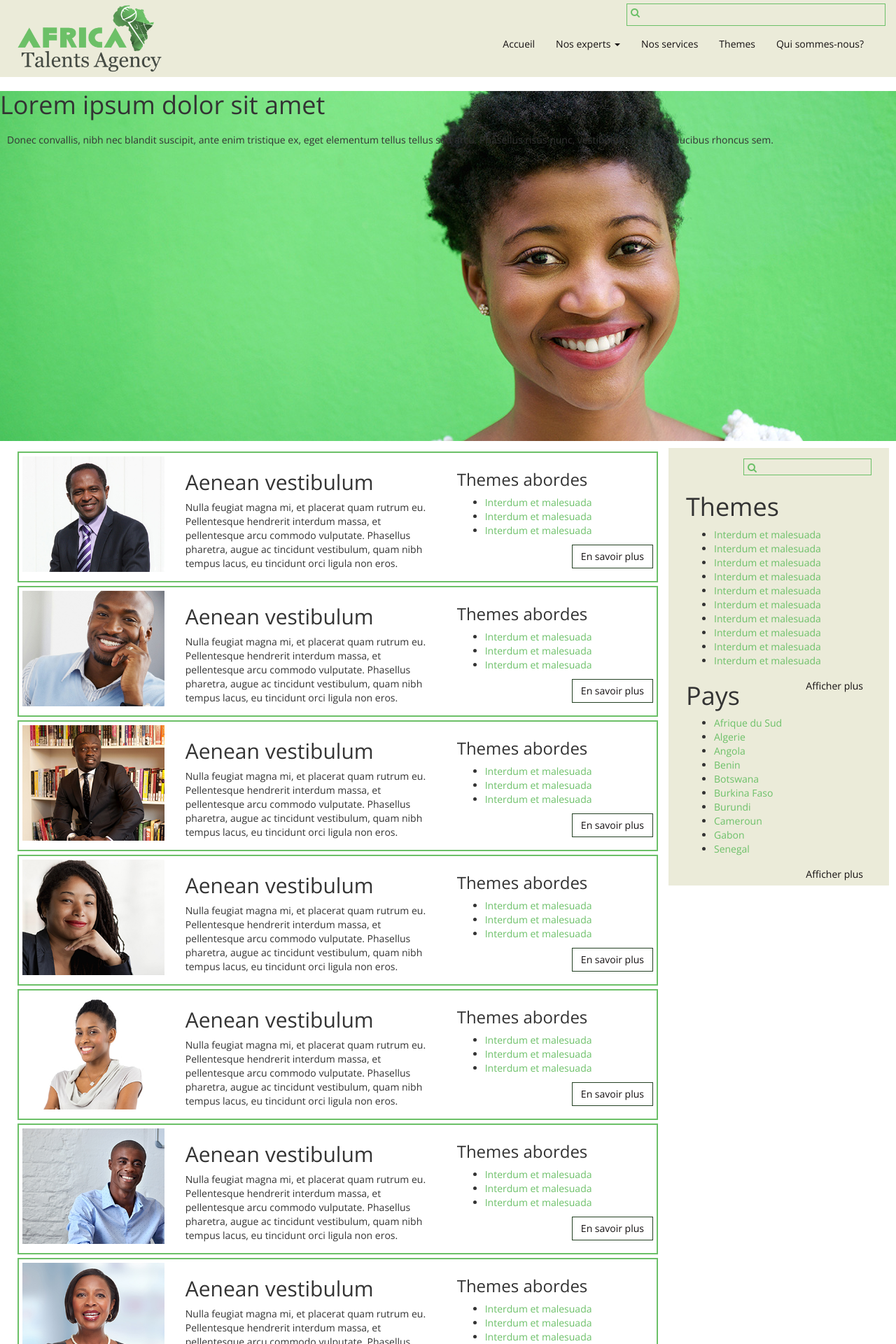
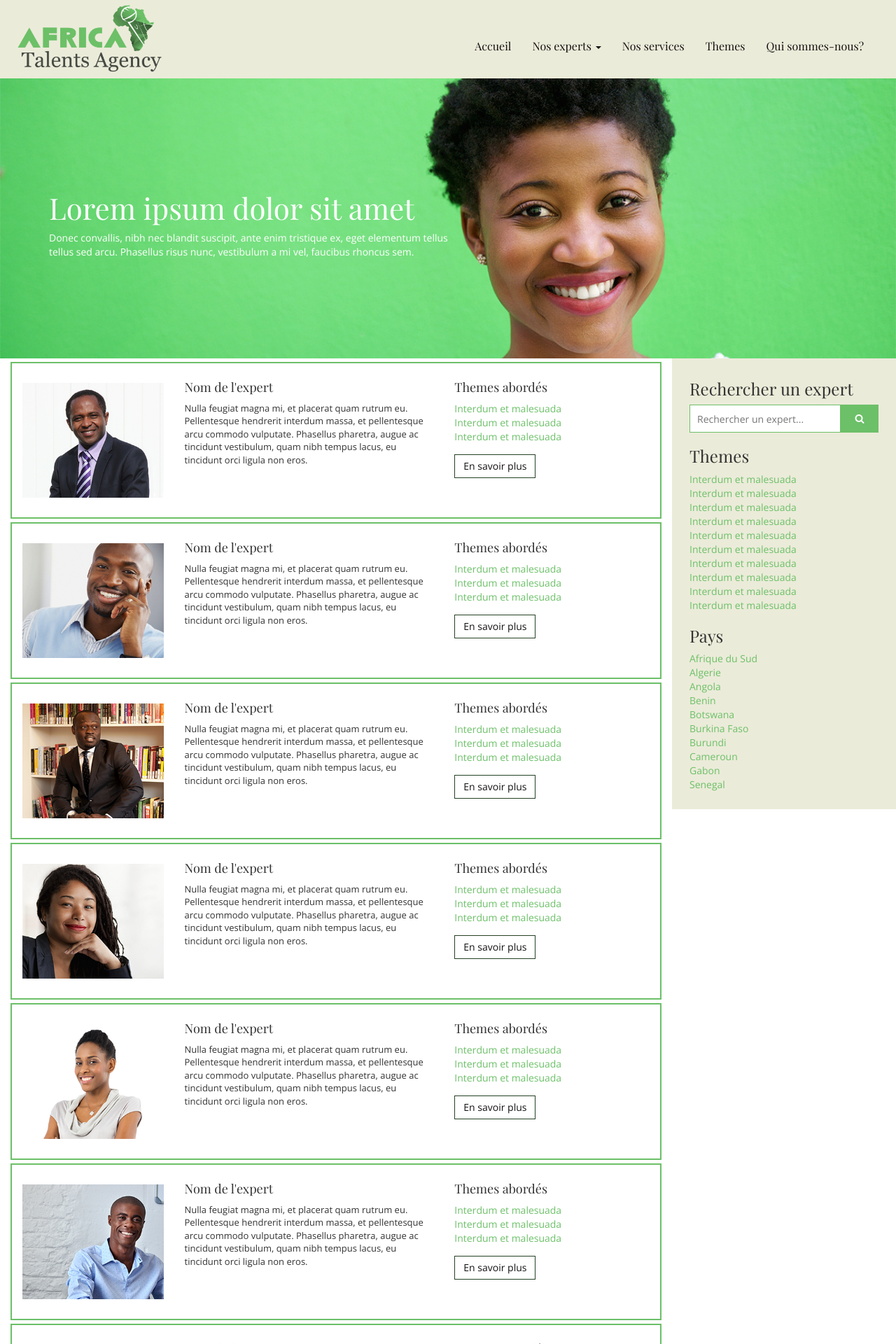
Before and after one commit to Glomay/AfricaTalentAgency, a PHP site: page /liste_expert.php in a window 1280 px wide. Shown: the top 1920 px of the page at 70% size. Run offline with PHP 8.4, Linux system fonts and the light colour scheme; some libraries are stand-ins or nearby versions.

Commit message:
Finalisation de la page es experts

```diff
--- a/css/_header.scss
+++ b/css/_header.scss
@@ -1,6 +1,6 @@
 .main-header{
   background-color: $couleur;
-  .search-bar{
+  /*.search-bar{
     form {
       margin-top: 5px;
       input{
@@ -20,9 +20,12 @@
         top: 10px;
       }
     }
-  }
+  }*/
 
   .nav-menu{
+    font-family: $police2;
+    font-size: 16px;
+    margin-top: 40px;
     button{
       background-color: $vert;
       span{
@@ -33,6 +36,7 @@
       border: none;
       box-shadow: none;
       border-radius: 0;
+      font-family: $police1;
     }
     .nav.navbar-nav{
       float: right;
--- /dev/null
+++ b/css/_liste-experts.scss
@@ -0,0 +1,54 @@
+.main-img{
+  padding: 0;
+  .content{
+    .slide-title{
+      margin-top: 0;
+      padding: 10px;
+    }
+    P{
+      padding: 10px;
+    }
+    height: 500px;
+    width: auto;
+    background-size: cover;
+    background-position: center center;
+    position: relative;
+  }
+}
+
+.liste{
+  .expert-descrip{
+    border: solid 2px $vert;
+    padding: 15px;
+    margin: 5px 0;
+    a.frame{
+      display: flex;
+      width: 100%;
+      height: 190px;
+      overflow: hidden;
+      justify-content: center;
+      align-items: center;
+    }
+    h4{
+      font-family: $police2;
+      font-size: 18px;
+    }
+    p{
+      font-size: 13px;
+    }
+    ul{
+      list-style: none;
+      padding: 0;
+      margin: 0 0 15px;
+    }
+    a{
+      color: $vert;
+    }
+    .btn{
+      background: none;
+      color: $noir;
+      border-radius: 0;
+      border: solid 1px $vert-fonce;
+    }
+  }
+}
--- a/css/_responsive.scss
+++ b/css/_responsive.scss
@@ -13,6 +13,7 @@
 @media (max-width: 768px) {
   .main-header{
     .nav-menu{
+      margin: 0;
       .nav.navbar-nav{
         float: none;
       }
@@ -50,7 +51,6 @@
   }
   .liste{
     .expert-descrip{
-      padding: 0;
       img{
         display: block;
         margin: auto;
--- /dev/null
+++ b/css/_sidebar.scss
@@ -0,0 +1,41 @@
+#side{
+  background-color: $couleur;
+  .side_menu{
+    padding: 10px;
+
+    h3{
+      font-family: $police2;
+    }
+
+    ul{
+      list-style: none;
+      padding: 0;
+      margin: 0 0 15px;
+    }
+
+    .search-bar{
+      form{
+        display: flex;
+        flex-direction: row;
+
+        input[type=search]{
+          width: 80%;
+          border: solid 1px $vert;
+          padding: 5px 10px;
+          height: 40px;
+        }
+        button{
+          border: solid 1px $vert;
+          background-color: $vert;
+          height: 40px;
+          width: 20%;
+          color: #fff;
+        }
+      }
+    }
+
+    a{
+      color: $vert;
+    }
+  }
+}
--- a/css/_variables.scss
+++ b/css/_variables.scss
@@ -2,3 +2,6 @@ $vert: #6cc068;
 $vert-fonce: #244123;
 $noir: #151112;
 $couleur: #ebebd9;
+
+$police1: 'Open Sans', sans-serif;
+$police2: 'Playfair Display', serif;
--- a/css/style.css
+++ b/css/style.css
@@ -1,21 +1,30 @@
 .main-header {
-  background-color: #ebebd9; }
-  .main-header .search-bar form {
-    margin-top: 5px; }
-    .main-header .search-bar form input {
+  background-color: #ebebd9;
+  /*.search-bar{
+    form {
+      margin-top: 5px;
+      input{
         display: block;
         width: 100%;
         padding: 5px;
-      border: solid 1px #6cc068;
-      background-color: #ebebd9; }
-    .main-header .search-bar form button {
+        border: solid 1px $vert;
+        background-color: $couleur;
+      }
+      button{
         background: none;
         float: left;
         border: hidden;
-      color: #6cc068;
+        color: $vert;
         display: block;
         position: absolute;
-      top: 10px; }
+        top: 10px;
+      }
+    }
+  }*/ }
+  .main-header .nav-menu {
+    font-family: "Playfair Display", serif;
+    font-size: 16px;
+    margin-top: 40px; }
     .main-header .nav-menu button {
       background-color: #6cc068; }
       .main-header .nav-menu button span {
@@ -23,7 +32,8 @@
     .main-header .nav-menu .dropdown-menu {
       border: none;
       box-shadow: none;
-    border-radius: 0; }
+      border-radius: 0;
+      font-family: "Open Sans", sans-serif; }
     .main-header .nav-menu .nav.navbar-nav {
       float: right; }
       .main-header .nav-menu .nav.navbar-nav li a {
@@ -33,7 +43,7 @@
         position: relative; }
 
 body {
-  font-family: 'Open Sans', sans-serif; }
+  font-family: "Open Sans", sans-serif; }
 
 *, *:active {
   outline: none; }
@@ -48,7 +58,7 @@ a:active {
   text-decoration: none; }
 
 .section-title {
-  font-family: 'Playfair Display', serif; }
+  font-family: "Playfair Display", serif; }
 
 .experts-isotope .expert {
   display: inline-block;
@@ -82,7 +92,7 @@ a:active {
     .experts-isotope .expert .details .nom {
       font-size: 20px;
       margin-bottom: 15px;
-      font-family: 'Playfair Display', serif; }
+      font-family: "Playfair Display", serif; }
 .experts-isotope .expert:hover .details {
   bottom: 10px; }
 
@@ -102,7 +112,7 @@ a:active {
       background: none;
       height: 60px;
       text-transform: uppercase;
-      font-family: 'Playfair Display', serif;
+      font-family: "Playfair Display", serif;
       font-size: 18px;
       color: #393939;
       position: relative; }
@@ -171,66 +181,22 @@ a:active {
     .actu .actualite p {
       color: #151112; }
 
-.main-img {
-  padding: 0; }
-  .main-img .content {
-    height: 500px;
-    width: auto;
+.page-banner {
   background-size: cover;
-    background-position: center center;
-    position: relative; }
-    .main-img .content .slide-title {
-      margin-top: 0;
-      padding: 10px; }
-    .main-img .content P {
-      padding: 10px; }
-
-.liste {
-  padding: 10px; }
-  .liste .expert-descrip {
-    border: solid 2px #6cc068;
-    padding: 5px;
-    margin: 5px 0; }
-    .liste .expert-descrip a {
-      color: #6cc068; }
-    .liste .expert-descrip .btn {
-      float: right;
-      background: none;
-      color: #151112;
-      border-radius: 0;
-      border: solid 1px #244123; }
-
-#side {
-  background-color: #ebebd9; }
-  #side .side_menu {
-    padding: 10px; }
-    #side .side_menu .search-bar {
-      padding: 5px 0 5px 0;
-      overflow: hidden; }
-      #side .side_menu .search-bar form {
-        float: right; }
-        #side .side_menu .search-bar form input {
-          border: solid 1px #6cc068;
-          background-color: #ebebd9;
-          width: 100%; }
-        #side .side_menu .search-bar form button {
-          background: none;
-          float: left;
-          border: hidden;
-          color: #6cc068;
-          display: block;
-          position: absolute;
-          top: 20px; }
-    #side .side_menu a {
-      color: #6cc068; }
-  #side .theme .slide-title {
-    color: #151112; }
-  #side .theme .btn {
-    float: right;
-    background-color: #ebebd9;
-    color: #151112;
-    border-radius: 0;
-    border: none; }
+  background-position: center center; }
+  .page-banner .container {
+    display: flex;
+    align-items: center;
+    justify-items: center;
+    height: 400px; }
+    .page-banner .container .content {
+      width: 50%; }
+      .page-banner .container .content .page-title {
+        font-size: 42px;
+        color: #fff;
+        font-family: "Playfair Display", serif; }
+      .page-banner .container .content .small-title {
+        color: #fff; }
 
 .main-carousel {
   position: relative; }
@@ -348,11 +314,82 @@ a:active {
         font-size: 16px;
         cursor: pointer; }
 
+.main-img {
+  padding: 0; }
+  .main-img .content {
+    height: 500px;
+    width: auto;
+    background-size: cover;
+    background-position: center center;
+    position: relative; }
+    .main-img .content .slide-title {
+      margin-top: 0;
+      padding: 10px; }
+    .main-img .content P {
+      padding: 10px; }
+
+.liste .expert-descrip {
+  border: solid 2px #6cc068;
+  padding: 15px;
+  margin: 5px 0; }
+  .liste .expert-descrip a.frame {
+    display: flex;
+    width: 100%;
+    height: 190px;
+    overflow: hidden;
+    justify-content: center;
+    align-items: center; }
+  .liste .expert-descrip h4 {
+    font-family: "Playfair Display", serif;
+    font-size: 18px; }
+  .liste .expert-descrip p {
+    font-size: 13px; }
+  .liste .expert-descrip ul {
+    list-style: none;
+    padding: 0;
+    margin: 0 0 15px; }
+  .liste .expert-descrip a {
+    color: #6cc068; }
+  .liste .expert-descrip .btn {
+    background: none;
+    color: #151112;
+    border-radius: 0;
+    border: solid 1px #244123; }
+
+#side {
+  background-color: #ebebd9; }
+  #side .side_menu {
+    padding: 10px; }
+    #side .side_menu h3 {
+      font-family: "Playfair Display", serif; }
+    #side .side_menu ul {
+      list-style: none;
+      padding: 0;
+      margin: 0 0 15px; }
+    #side .side_menu .search-bar form {
+      display: flex;
+      flex-direction: row; }
+      #side .side_menu .search-bar form input[type=search] {
+        width: 80%;
+        border: solid 1px #6cc068;
+        padding: 5px 10px;
+        height: 40px; }
+      #side .side_menu .search-bar form button {
+        border: solid 1px #6cc068;
+        background-color: #6cc068;
+        height: 40px;
+        width: 20%;
+        color: #fff; }
+    #side .side_menu a {
+      color: #6cc068; }
+
 /*responsive design*/
 @media (max-width: 992px) {
   .experts-isotope .expert {
     width: calc(100% / 3); } }
 @media (max-width: 768px) {
+  .main-header .nav-menu {
+    margin: 0; }
     .main-header .nav-menu .nav.navbar-nav {
       float: none; }
 
@@ -374,8 +411,6 @@ a:active {
   .theme-pays img {
     height: 400px; }
 
-  .liste .expert-descrip {
-    padding: 0; }
   .liste .expert-descrip img {
     display: block;
     margin: auto; }
--- a/css/style.scss
+++ b/css/style.scss
@@ -2,7 +2,7 @@
 @import "variables";
 @import "header";
 body{
-  font-family: 'Open Sans', sans-serif;
+  font-family: $police1
 }
 
 *, *:active{
@@ -23,7 +23,7 @@ a:active{
 
 
 .section-title{
-  font-family: 'Playfair Display', serif;
+  font-family: $police2
 }
 
 .experts-isotope{
@@ -63,7 +63,7 @@ a:active{
       .nom{
         font-size:  20px;
         margin-bottom: 15px;
-        font-family: 'Playfair Display', serif;
+        font-family: $police2;
       }
     }
   }
@@ -92,7 +92,7 @@ a:active{
       background: none;
       height: 60px;
       text-transform: uppercase;
-      font-family: 'Playfair Display', serif;
+      font-family: $police2;
       font-size: 18px;
       color: #393939;
       position: relative;
@@ -178,87 +178,37 @@ a:active{
     }
   }
 }
-.main-img{
-  padding: 0;
-  .content{
-    .slide-title{
-      margin-top: 0;
-      padding: 10px;
-    }
-    P{
-      padding: 10px;
-    }
-    height: 500px;
-    width: auto;
-    background-size: cover;
-    background-position: center center;
-    position: relative;
-  }
-}
-.liste{
-  padding: 10px;
-  .expert-descrip{
-    border: solid 2px $vert;
-    padding: 5px;
-    margin: 5px 0;
-    a{
-      color: $vert;
-    }
-    .btn{
-      float: right;
-      background: none;
-      color: $noir;
-      border-radius: 0;
-      border: solid 1px $vert-fonce;
+
+
+.page-banner{
+  background-size: cover;
+  background-position:  center center;
+
+  .container{
+    display: flex;
+    align-items: center;
+    justify-items: center;
+    height: 400px;
+
+    .content{
+      width: 50%;
+      .page-title{
+        font-size: 42px;
+        color: #fff;
+        font-family: $police2;
+      }
+      .small-title{
+        color: #fff;
+      }
     }
   }
 }
 
-#side{
-  background-color: $couleur;
-  .side_menu{
-    padding: 10px;
 
-    .search-bar{
-      padding: 5px 0 5px 0;
-      overflow: hidden;
-      form {
-        float: right;
-        input{
-          border: solid 1px $vert;
-          background-color: $couleur;
-          width: 100%;
-        }
-        button{
-          background: none;
-          float: left;
-          border: hidden;
-          color: $vert;
-          display: block;
-          position: absolute;
-          top: 20px;
-        }
-      }
-    }
-    a{
-      color: $vert;
-    }
-  }
 
-  .theme{
-    .slide-title{
-      color: $noir;
-    }
-    .btn{
-      float: right;
-      background-color: $couleur;
-      color: $noir;
-      border-radius: 0;
-      border: none;
-    }
-  }
-}
 
 @import "mainCarousel";
 @import "footer";
+@import "liste-experts";
+@import "sidebar";
 @import "responsive";
--- a/header.php
+++ b/header.php
@@ -40,7 +40,7 @@ respond.min.js"></script>
                     <a href="index.php" id="main-logo1"> <img src="img/logo-2_1.png" height="110"> </a>
                 </div>
                 <div class="col-sm-9">
-                    <div class="search-bar">
+                    <!--<div class="search-bar">
                         <div class="row">
                             <div class="col-sm-5 col-sm-push-7">
                                 <form action="">
@@ -49,7 +49,7 @@ respond.min.js"></script>
                                 </form>
                             </div>
                         </div>
-                    </div>
+                    </div>-->
 
                     <div class="nav-menu">
                         <nav class="navbar" role="navigation">
@@ -71,8 +71,8 @@ respond.min.js"></script>
                                             Nos experts <b class="caret"></b>
                                         </a>
                                         <ul class="dropdown-menu">
-                                            <li><a href="#">Experts par thème</a></li>
-                                            <li><a href="#">Experts par pays</a></li>
+                                            <li><a href="liste_expert.php">Experts par thème</a></li>
+                                            <li><a href="liste_expert.php">Experts par pays</a></li>
                                         </ul>
                                     </li>
                                     <li><a href="#">Nos services</a></li>
--- a/index.php
+++ b/index.php
@@ -21,7 +21,7 @@
     </div>
 
 <div class="main-theme">
-    <h2 class="section-title">Nos experts par thème</h2>
+    <h2 class="section-title">Nos experts par thèmes</h2>
     <div class="container-fluid">
         <ul class="choix-theme hidden-xs">
             <?php
--- a/liste_expert.php
+++ b/liste_expert.php
@@ -1,9 +1,11 @@
 <?php include "header.php"?>
 
-<div class="main-img">
-    <div class="content" style="background-image: url('img/img4.jpg')">
-        <h1>Lorem ipsum dolor sit amet</h1>
-        <p>Donec convallis, nibh nec blandit suscipit, ante enim tristique ex, eget elementum tellus tellus sed arcu. Phasellus risus nunc, vestibulum a mi vel, faucibus rhoncus sem.</p>
+<div class="page-banner" style="background-image: url('img/img4.jpg')">
+    <div class="container">
+        <div class="content">
+            <h1 class="page-title">Lorem ipsum dolor sit amet</h1>
+            <div class="small-title">Donec convallis, nibh nec blandit suscipit, ante enim tristique ex, eget elementum tellus tellus sed arcu. Phasellus risus nunc, vestibulum a mi vel, faucibus rhoncus sem.</div>
+        </div>
     </div>
 </div>
 
@@ -20,17 +22,17 @@
                             </a>
                         </div>
                         <div class="col-sm-5">
-                            <h2>Aenean vestibulum</h2>
+                            <h4>Nom de l'expert</h4>
                             <p>Nulla feugiat magna mi, et placerat quam rutrum eu. Pellentesque hendrerit interdum massa, et pellentesque arcu commodo vulputate. Phasellus pharetra, augue ac tincidunt vestibulum, quam nibh tempus lacus, eu tincidunt orci ligula non eros.</p>
                         </div>
                         <div class="col-sm-4">
-                            <h3>Themes abordes</h3>
+                            <h4>Themes abordés</h4>
                             <ul>
                                 <li><a href="#">Interdum et malesuada</a></li>
                                 <li><a href="#">Interdum et malesuada</a></li>
                                 <li><a href="#">Interdum et malesuada</a></li>
                             </ul>
-                            <a href="#" class="btn btn-success more">En savoir plus</a>
+                            <a href="#" class="btn more">En savoir plus</a>
                         </div>
 
                     </div>
@@ -40,13 +42,15 @@
             <div class="col-sm-3" id="side">
                 <div class="side_menu">
                     <div class="search-bar">
+                        <h3>Rechercher un expert</h3>
                         <form action="">
-                            <input type="search"/>
+                            <label for="search" class="hidden"></label>
+                            <input type="search" name="search" placeholder="Rechercher un expert..." id="search"/>
                             <button class="fa fa-search" type="submit"></button>
                         </form>
                     </div>
-                    <div class="theme">
-                        <h1>Themes</h1>
+                    <div class="list">
+                        <h3>Themes</h3>
                         <ul>
                             <li><a href="#">Interdum et malesuada</a></li>
                             <li><a href="#">Interdum et malesuada</a></li>
@@ -59,10 +63,9 @@
                             <li><a href="#">Interdum et malesuada</a></li>
                             <li><a href="#">Interdum et malesuada</a></li>
                         </ul>
-                        <a href="#" class="btn btn-success more">Afficher plus</a>
                     </div>
-                    <div class="theme">
-                        <h1>Pays</h1>
+                    <div class="list">
+                        <h3>Pays</h3>
                         <ul>
                             <li><a href="#">Afrique du Sud</a></li>
                             <li><a href="#">Algerie</a></li>
@@ -75,7 +78,6 @@
                             <li><a href="#">Gabon</a></li>
                             <li><a href="#">Senegal</a></li>
                         </ul>
-                        <a href="#" class="btn btn-success more">Afficher plus</a>
                     </div>
                 </div>
 
```
Also changed, not shown: 1 other file. Lines whose indentation alone changed are shown as unchanged.
